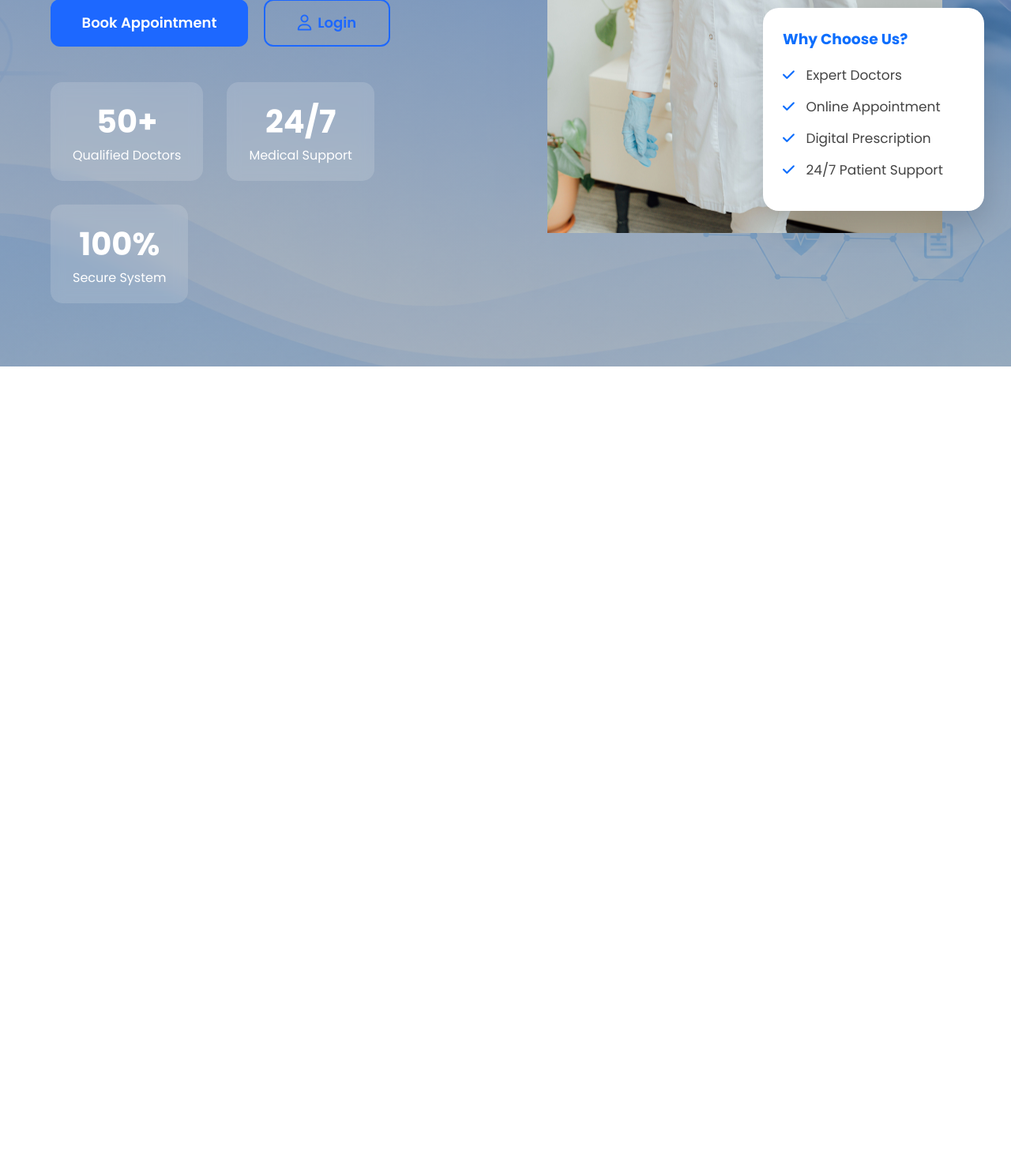
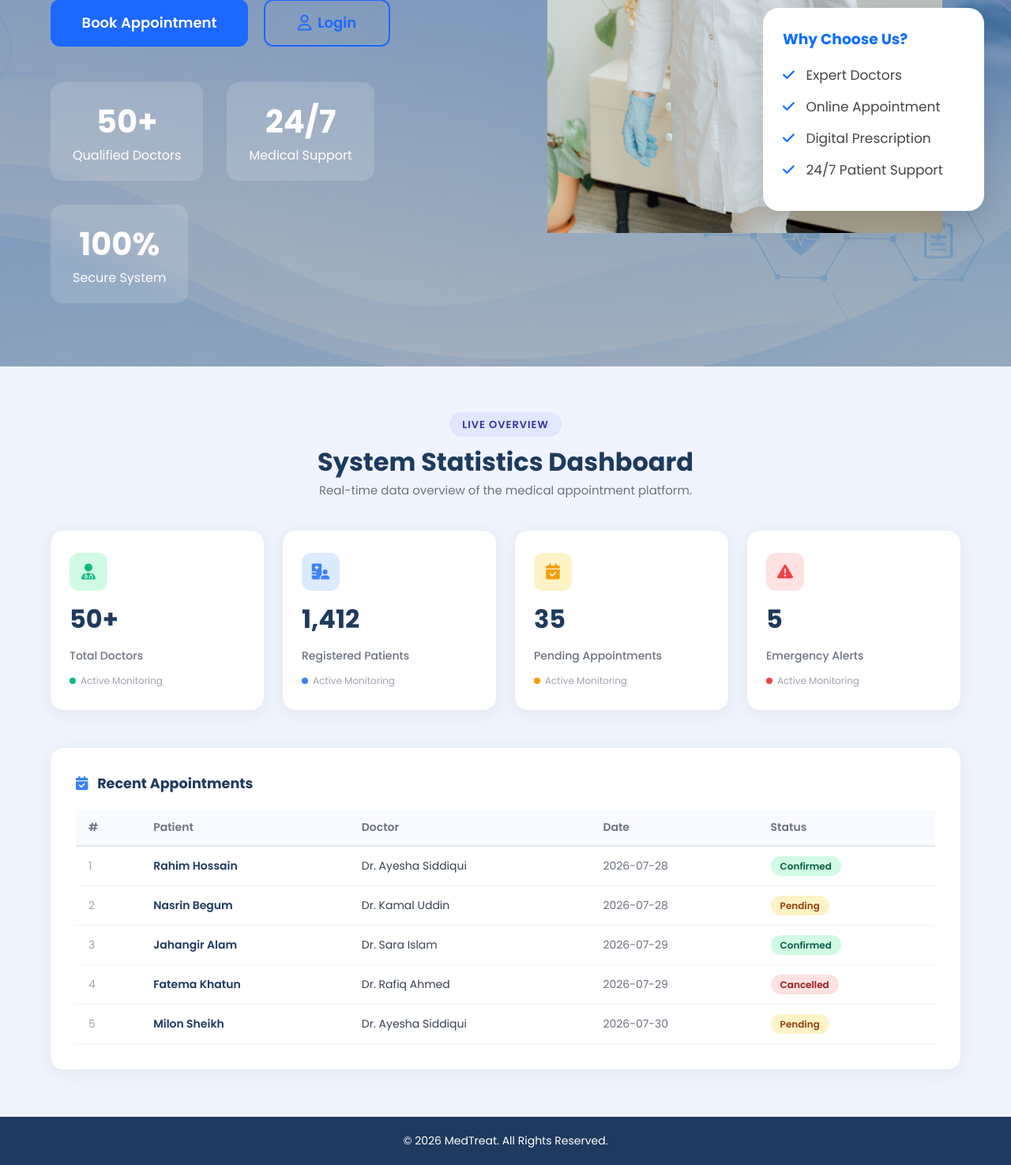
Before and after one commit to sudipabiswas/online-medical-appointment-system, a PHP site: page /home.html in a window 1280 px wide; the page is wider, and only the part inside the window is pictured. Shown: the part 739-2214 px from the top of that part at 79% size. Before the commit the page ends 1203 px from the top of that part, so only its background shows below. Run offline with PHP 8.4, Linux system fonts and the light colour scheme.

Commit message:
Integrated dashboard into home, improved auth and login workflows

```diff
--- a/auth_system/login.php
+++ b/auth_system/login.php
@@ -25,7 +25,7 @@ $error_message = "Please provide a valid email format.";
 $error_message = "Security policy requires passwords to contain at least 8 characters.";
 } else {
 // Secure Simulated Authentication Check
-$mock_user_email = "student@university.edu";
+$mock_user_email = "student@email.com";
 $mock_password_hash = password_hash("secureStudent123", PASSWORD_DEFAULT);
 
 // Verify credentials securely using timing-attack resistant comparisons
@@ -72,7 +72,7 @@ $error_message = "Invalid credential combinations. Please try again.";
 <label for="email" class="block text-sm font-bold text-gray-700 mb-1">Email Address</label>
 <input type="email" id="email" name="email" required
 class="w-full px-4 py-2 border border-gray-300 rounded-lg focus:ring-2 focus:ring-blue-500 focus:outline-none"
-placeholder="e.g., student@university.edu"
+placeholder="e.g., student@email.com"
 value="<?php echo htmlspecialchars($email ?? ''); ?>">
 </div>
 <div>
--- a/home.html
+++ b/home.html
@@ -150,6 +150,48 @@
         </div>
       </div>
     </section>
+
+    <!-- ===== STATISTICS DASHBOARD SECTION ===== -->
+    <section id="dashboard" style="background:#f0f4ff; padding: 60px 0;">
+      <div class="container">
+        <div style="text-align:center; margin-bottom:40px;">
+          <span style="background:#e0e7ff; color:#3730a3; font-size:13px; font-weight:600; padding:6px 16px; border-radius:20px; letter-spacing:1px; text-transform:uppercase;">Live Overview</span>
+          <h2 style="font-size:2rem; font-weight:700; color:#1e3a5f; margin-top:12px;">System Statistics Dashboard</h2>
+          <p style="color:#6b7280; font-size:15px;">Real-time data overview of the medical appointment platform.</p>
+        </div>
+
+        <!-- Stats Cards Grid -->
+        <div id="stats-grid" style="display:grid; grid-template-columns:repeat(auto-fit, minmax(220px, 1fr)); gap:24px; margin-bottom:48px;"></div>
+
+        <!-- Recent Appointments Table -->
+        <div style="background:#fff; border-radius:16px; padding:32px; box-shadow:0 4px 20px rgba(0,0,0,0.07);">
+          <h3 style="font-size:1.1rem; font-weight:700; color:#1e3a5f; margin-bottom:20px;">
+            <i class="fa-solid fa-calendar-check" style="color:#3b82f6; margin-right:8px;"></i>
+            Recent Appointments
+          </h3>
+          <div style="overflow-x:auto;">
+            <table style="width:100%; border-collapse:collapse; font-size:14px;">
+              <thead>
+                <tr style="background:#f8faff; text-align:left;">
+                  <th style="padding:12px 16px; color:#6b7280; font-weight:600; border-bottom:2px solid #e5e7eb;">#</th>
+                  <th style="padding:12px 16px; color:#6b7280; font-weight:600; border-bottom:2px solid #e5e7eb;">Patient</th>
+                  <th style="padding:12px 16px; color:#6b7280; font-weight:600; border-bottom:2px solid #e5e7eb;">Doctor</th>
+                  <th style="padding:12px 16px; color:#6b7280; font-weight:600; border-bottom:2px solid #e5e7eb;">Date</th>
+                  <th style="padding:12px 16px; color:#6b7280; font-weight:600; border-bottom:2px solid #e5e7eb;">Status</th>
+                </tr>
+              </thead>
+              <tbody id="appointments-table-body"></tbody>
+            </table>
+          </div>
+        </div>
+      </div>
+    </section>
+    <!-- ===== END DASHBOARD SECTION ===== -->
+
+    <footer style="background:#1e3a5f; color:#fff; text-align:center; padding:20px;">
+      <p style="margin:0; font-size:14px;">© 2026 MedTreat. All Rights Reserved.</p>
+    </footer>
+
     <script>
       const menuToggle = document.getElementById("menu-toggle");
       const navMenu = document.getElementById("nav-menu");
@@ -160,13 +202,73 @@
 
       // Book Appointment Buttons
       const bookButtons = document.querySelectorAll(".book-btn");
-
       bookButtons.forEach((button) => {
         button.addEventListener("click", function (event) {
           event.preventDefault();
-          // Directly send users to the login flow to demonstrate authentication
           window.location.href = "auth_system/login.php";
         });
+      });
+
+      // ---- DASHBOARD LOGIC ----
+
+      // Reusable StatsCardComponent
+      function StatsCardComponent(icon, title, count, color, bg) {
+        return `
+          <div style="background:#fff; border-radius:16px; padding:28px 24px; box-shadow:0 4px 20px rgba(0,0,0,0.07); display:flex; flex-direction:column; gap:12px; transition:transform .2s;" onmouseover="this.style.transform='translateY(-4px)'" onmouseout="this.style.transform='translateY(0)'">
+            <div style="width:48px; height:48px; border-radius:12px; background:${bg}; display:flex; align-items:center; justify-content:center;">
+              <i class="${icon}" style="color:${color}; font-size:20px;"></i>
+            </div>
+            <p style="font-size:2rem; font-weight:700; color:#1e3a5f; margin:0;">${count}</p>
+            <p style="font-size:14px; color:#6b7280; margin:0; font-weight:500;">${title}</p>
+            <div style="display:flex; align-items:center; gap:6px;">
+              <span style="width:8px; height:8px; border-radius:50%; background:${color};"></span>
+              <span style="font-size:12px; color:#9ca3af;">Active Monitoring</span>
+            </div>
+          </div>`;
+      }
+
+      // Stats data array
+      const systemStats = [
+        { icon: "fa-solid fa-user-doctor",    title: "Total Doctors",            count: "50+",   color: "#10b981", bg: "#d1fae5" },
+        { icon: "fa-solid fa-hospital-user",  title: "Registered Patients",      count: "1,412", color: "#3b82f6", bg: "#dbeafe" },
+        { icon: "fa-solid fa-calendar-check", title: "Pending Appointments",     count: "35",    color: "#f59e0b", bg: "#fef3c7" },
+        { icon: "fa-solid fa-triangle-exclamation", title: "Emergency Alerts",  count: "5",     color: "#ef4444", bg: "#fee2e2" }
+      ];
+
+      // Render cards
+      const statsGrid = document.getElementById("stats-grid");
+      systemStats.forEach(stat => {
+        statsGrid.innerHTML += StatsCardComponent(stat.icon, stat.title, stat.count, stat.color, stat.bg);
+      });
+
+      // Recent appointments data
+      const appointments = [
+        { id: 1, patient: "Rahim Hossain",  doctor: "Dr. Ayesha Siddiqui", date: "2026-07-28", status: "Confirmed" },
+        { id: 2, patient: "Nasrin Begum",   doctor: "Dr. Kamal Uddin",     date: "2026-07-28", status: "Pending"   },
+        { id: 3, patient: "Jahangir Alam",  doctor: "Dr. Sara Islam",      date: "2026-07-29", status: "Confirmed" },
+        { id: 4, patient: "Fatema Khatun",  doctor: "Dr. Rafiq Ahmed",     date: "2026-07-29", status: "Cancelled" },
+        { id: 5, patient: "Milon Sheikh",   doctor: "Dr. Ayesha Siddiqui", date: "2026-07-30", status: "Pending"   },
+      ];
+
+      const statusColors = {
+        "Confirmed": { bg: "#d1fae5", color: "#065f46" },
+        "Pending":   { bg: "#fef3c7", color: "#92400e" },
+        "Cancelled": { bg: "#fee2e2", color: "#991b1b" },
+      };
+
+      const tbody = document.getElementById("appointments-table-body");
+      appointments.forEach(appt => {
+        const s = statusColors[appt.status];
+        tbody.innerHTML += `
+          <tr style="border-bottom:1px solid #f3f4f6;">
+            <td style="padding:14px 16px; color:#9ca3af;">${appt.id}</td>
+            <td style="padding:14px 16px; font-weight:600; color:#1e3a5f;">${appt.patient}</td>
+            <td style="padding:14px 16px; color:#374151;">${appt.doctor}</td>
+            <td style="padding:14px 16px; color:#6b7280;">${appt.date}</td>
+            <td style="padding:14px 16px;">
+              <span style="background:${s.bg}; color:${s.color}; padding:4px 12px; border-radius:20px; font-size:12px; font-weight:600;">${appt.status}</span>
+            </td>
+          </tr>`;
       });
     </script>
   </body>
```
Also changed, not shown: auth_system/dashboard.php (+79 -16 lines), dashboard-app/app.js (+8 -12 lines).
